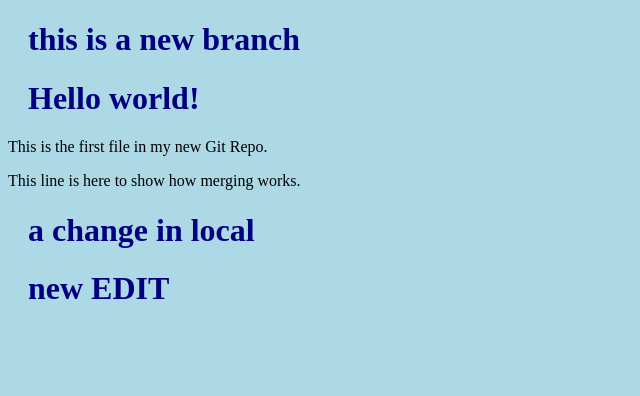
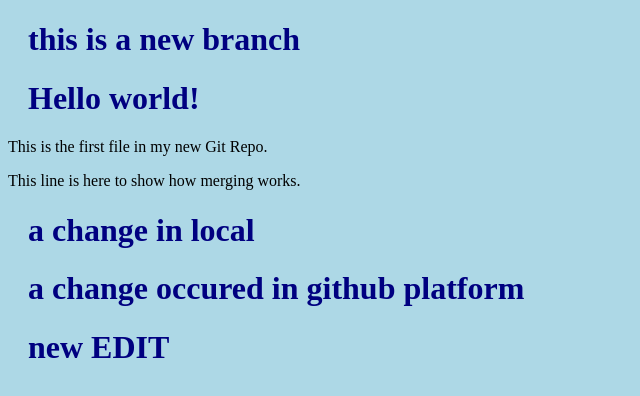
Before and after one commit to amirhussein27/withgit, a plain HTML site: page index.html in a window 1280 px wide. Shown: the whole page, without its empty margins (0-640 px from the left). Drawn offline with Linux system fonts and the light colour scheme.

Commit message:
git platfom

```diff
--- a/index.html
+++ b/index.html
@@ -14,6 +14,8 @@
 <h1>a change in local</h1>
 
 
+<h1>a change occured in github platform</h1>
+
 
 
 <h1>new EDIT</h1>
```
